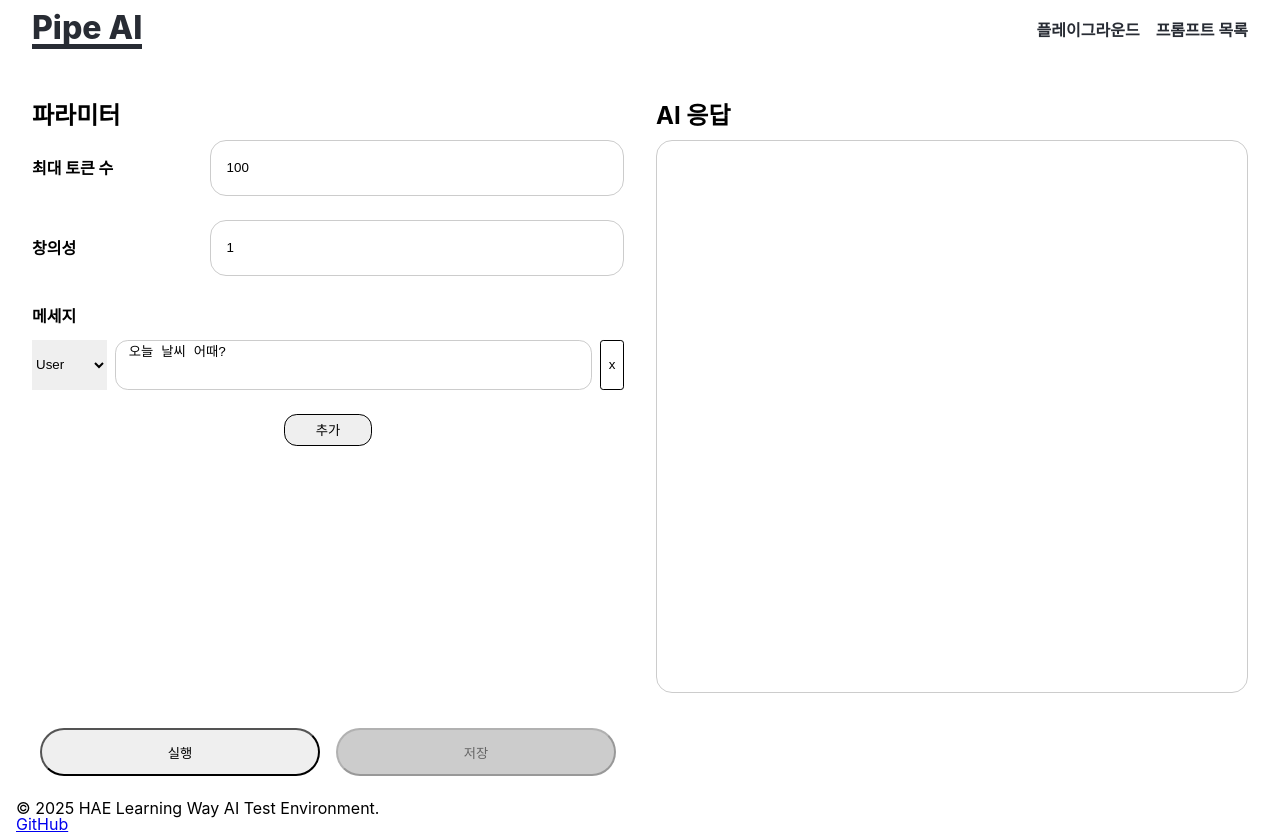
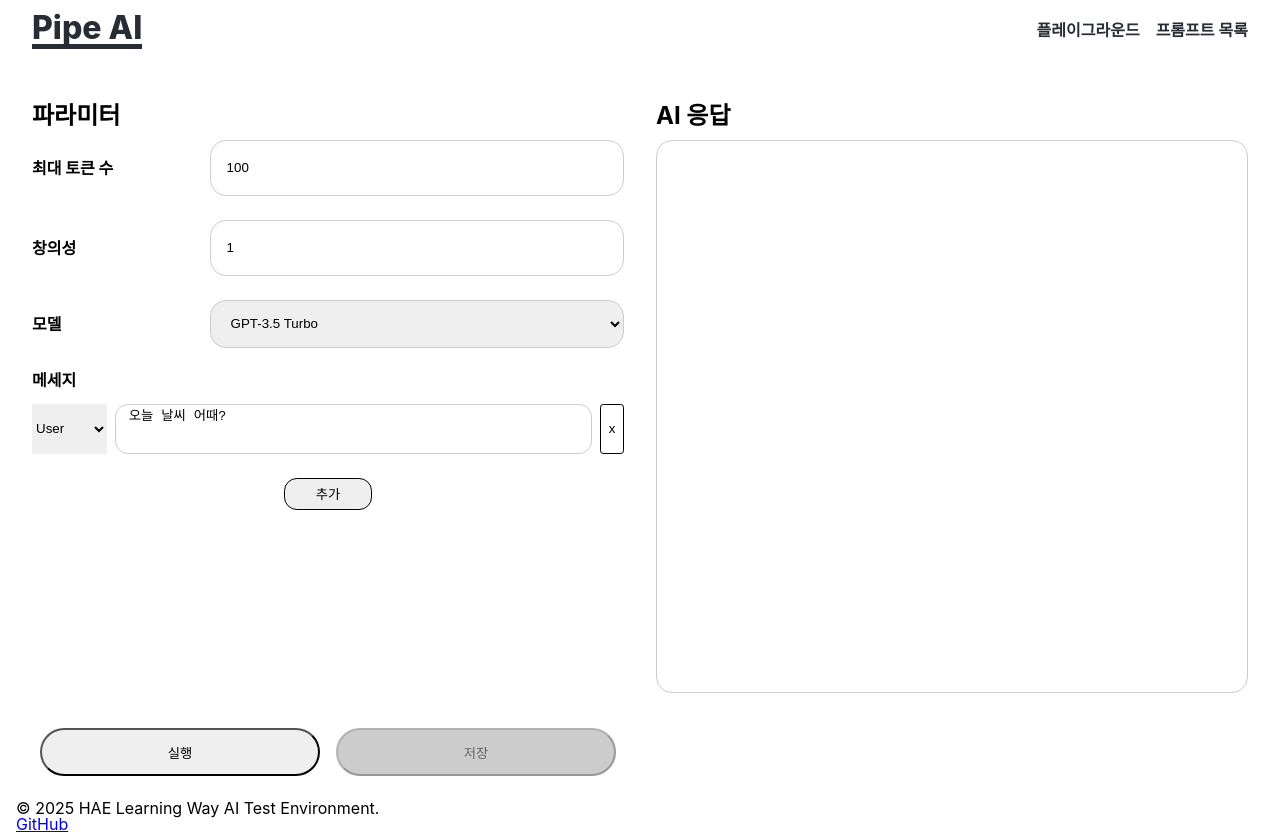
Before and after one commit to side-projects-org/ai-pipeline.fe, a React (Create React App) app: page / in a window 1280 px wide. Built offline with nearby package versions, Linux system fonts and the light colour scheme.

Commit message:
FEAT - Prompt Model 선택할 수 있도록 컴포넌트화

```diff
--- /dev/null
+++ b/src/components/atom/LabeledSelect.tsx
@@ -0,0 +1,69 @@
+import React from "react";
+import styled from "styled-components";
+
+interface InputProps {
+    label: string
+    options: any[];
+    defaultValue: any;
+    onChange: (e: React.ChangeEvent<HTMLSelectElement>) => void;
+    height?: string;
+}
+
+
+const LabeledSelect = ({label, options, defaultValue, onChange, height}: InputProps) => {
+
+    return (
+        <>
+            <SelectContainer $height={height ?? "5rem"}>
+                <Label>{label}</Label>
+                <SelectWrapper>
+                    <Select defaultValue={defaultValue} onChange={onChange}>
+                        {options.map((option, index) => (
+                            <Option key={index} value={option.value}>
+                                {option.label}
+                            </Option>
+                        ))}
+                    </Select>
+                </SelectWrapper>
+
+            </SelectContainer>
+
+        </>
+    );
+}
+
+
+const SelectContainer = styled.div<{ $height?: string }>`
+    width: 100%;
+    height: ${props => props.$height};
+    display: flex;
+    flex-direction: row;
+    margin-bottom: 1rem;
+`;
+
+const SelectWrapper = styled.div`
+    display: flex;
+    flex-direction: column;
+    height: 100%;
+    width: 70%;
+`;
+
+const Label = styled.label`
+    width: 30%;
+    height: 100%;
+    display: flex;
+    align-items: center;
+    font-weight: bold;
+`;
+const Select = styled.select`
+    height: 100%;
+    line-height: 2rem;
+    border: 1px solid #ccc;
+    border-radius: 1rem;
+    padding: 0 1rem;
+`;
+
+const Option = styled.option``;
+
+
+export default LabeledSelect;
--- a/src/pages/prompt/PromptPlayground.tsx
+++ b/src/pages/prompt/PromptPlayground.tsx
@@ -5,6 +5,7 @@ import {v4 as uuidv4} from "uuid";
 import {api} from "@apis/index";
 import {useRecoilValue} from "recoil";
 import {basePromptState} from "@state/BasePromptState";
+import LabeledSelect from "@components/atom/LabeledSelect";
 
 
 const PromptPlayground: React.FC = () => {
@@ -12,8 +13,10 @@ const PromptPlayground: React.FC = () => {
     const [promptVersion, setPromptVersion] = React.useState<string>("");
     const [maxTokens, setMaxTokens] = React.useState<number>(100);
     const [temperature, setTemperature] = React.useState<number>(1);
+    const [model, setModel] = React.useState<string>("gpt-3.5-turbo");
 
     const [saveMode, setSaveMode] = React.useState<boolean>(false);
+    const [responseSimpleMode, setResponseSimpleMode] = React.useState<boolean>(true);
 
     const [runCount, setRunCount] = React.useState<number>(0);
 
@@ -30,7 +33,7 @@ const PromptPlayground: React.FC = () => {
     const [popupVisible, setPopupVisible] = React.useState<boolean>(false);
 
     const [response, setResponse] = React.useState<object | null>(null);
-    const [responseSimpleMode, setResponseSimpleMode] = React.useState<boolean>(true);
+
 
     const dummyResponse = {
         "key": uuidv4(),
@@ -76,11 +79,6 @@ const PromptPlayground: React.FC = () => {
 
     const validateMessages = (messages: any[]) => messages.length > 0 && messages.every(msg => !!msg.content);
 
-    const validateFunctions = [
-        () => validateMaxTokens(maxTokens),
-        () => validateTemperature(temperature),
-        () => validateMessages(dummyMessages),
-    ]
 
     const isRunButtonDisabled = () => {
         return !validateMaxTokens(maxTokens) || !validateTemperature(temperature) || !validateMessages(dummyMessages);
@@ -109,7 +107,7 @@ const PromptPlayground: React.FC = () => {
 
     const handleRunButtonClick = async () => {
         const data = {
-            model: "gpt-3.5-turbo",
+            model: model,
             messages: dummyMessages,
             temperature: temperature,
             max_tokens: maxTokens,
@@ -162,7 +160,7 @@ const PromptPlayground: React.FC = () => {
             messages: dummyMessages,
             max_tokens: maxTokens,
             max_completion_tokens: maxTokens,
-            model: "gpt-3.5-turbo",
+            model: model,
             response_format: "text",
             temperature: temperature,
         }
@@ -213,6 +211,19 @@ const PromptPlayground: React.FC = () => {
         setResponseSimpleMode(prev => !prev);
     }
 
+    const handleMessageRoleChange = (index: number, newRole: string) => {
+        setRunCount(0);
+        const newMessages = [...dummyMessages];
+        newMessages[index].role = newRole;
+        setDummyMessages(newMessages);
+    }
+
+    const handleModelChange = (e: React.ChangeEvent<HTMLSelectElement>) => {
+        setRunCount(0);
+        console.log("Selected model:", e.target.value);
+        setModel(e.target.value);
+    }
+
     return (
         <PageLayout>
             <PromptWrapper>
@@ -231,14 +242,17 @@ const PromptPlayground: React.FC = () => {
                                     onChange={handleMaxTokensChange}/>
                     <LabeledInput label={"창의성"} type={"number"} value={temperature} placeholder={"0~1"} validate={validateTemperature} guideLine={"창의성은 0과 1 사이의 숫자입니다."} guideColor={"red"}
                                     onChange={handleTemperatureChange}/>
-
+                    <LabeledSelect label={"모델"} options={[
+                        { value: "gpt-3.5-turbo", label: "GPT-3.5 Turbo" },
+                        { value: "gpt-4", label: "GPT-4" }
+                    ]} defaultValue={"gpt-3.5-turbo"} onChange={handleModelChange} height={"3rem"}/>
                     {/* Messages */}
                     <MessageLabel>메세지</MessageLabel>
                     <MessagesContainer>
                         {dummyMessages.map((message, index) => {
                             return (
                                 <Message key={`${index}`}>
-                                    <Role defaultValue={index % 2 === 0 ? 'user' : 'assistant'} onChange={ e => setRunCount(0)}>
+                                    <Role defaultValue={index % 2 === 0 ? 'user' : 'assistant'} onChange={e => handleMessageRoleChange(index, e.target.value)}>
                                         <Option value={"user"}>User</Option>
                                         <Option value={"assistant"}>Assistant</Option>
                                     </Role>
```
